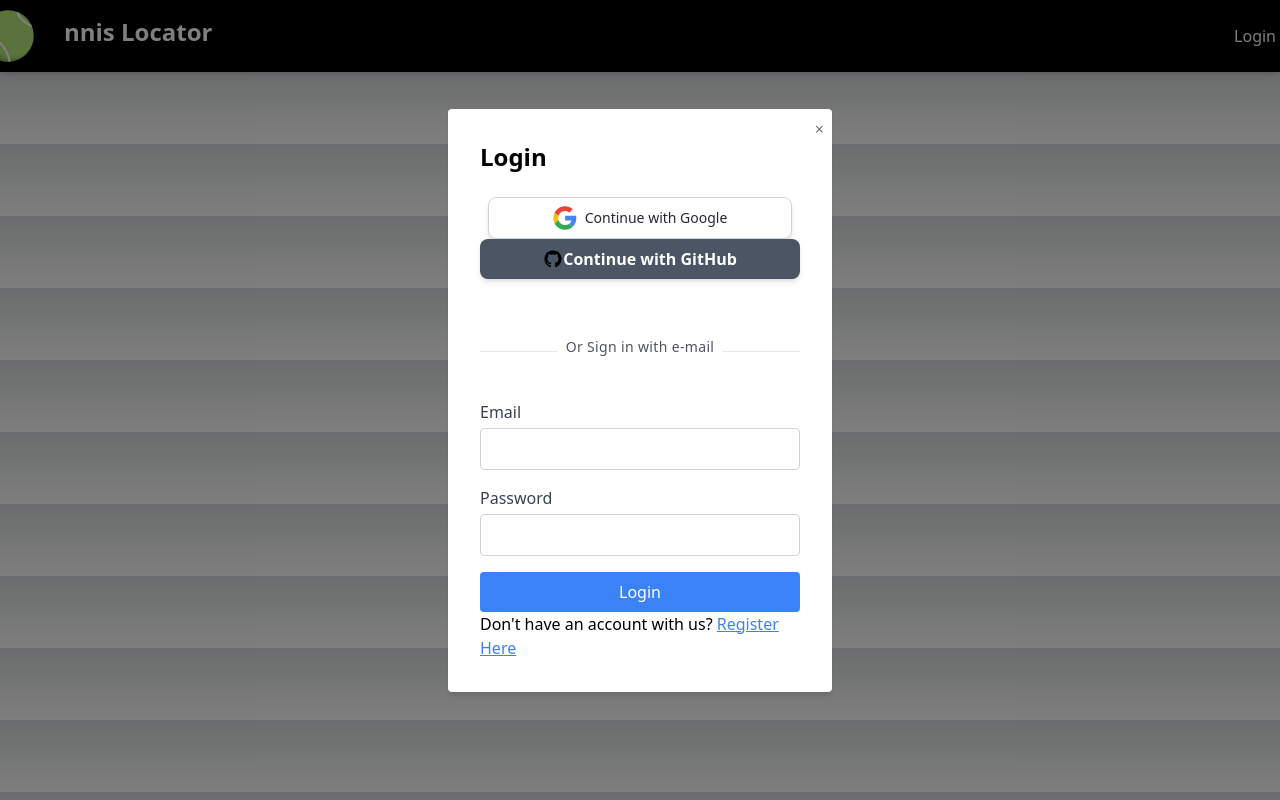
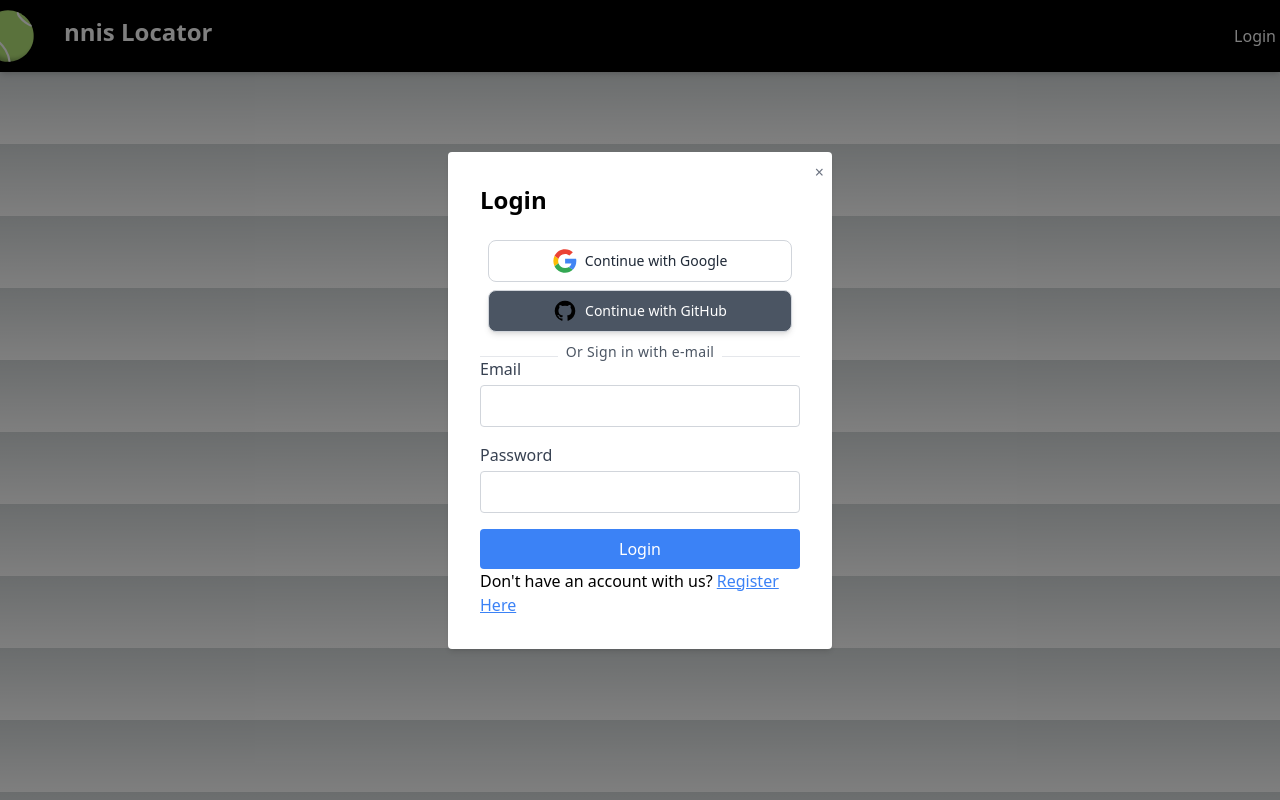
Before and after one commit to Quoctynoob/Pro2, a Next.js app in the folder tennis-app/: page /login in a window 1280 px wide. Built offline with nearby package versions, Linux system fonts and the light colour scheme; no server answers.

Commit message:
Finish loginmodal

```diff
--- a/tennis-app/app/components/LoginModal.tsx
+++ b/tennis-app/app/components/LoginModal.tsx
@@ -60,21 +60,23 @@ const LoginModal: React.FC<LoginModalProps> = ({ onClose }) => {
         <h1 className="text-2xl font-bold mb-6 text-black">Login</h1>
         {error && <p className="text-red-500 mb-4">{error}</p>}
         <form onSubmit={handleLogin}>
+          <div className="divide-y-8 divide-white">
             <div className="flex items-center justify-center">
-            <button type="button" className="flex items-center bg-white border border-gray-300 rounded-lg shadow-md px-16 py-2 text-sm font-medium text-gray-800 hover:bg-gray-200 focus:outline-none focus:ring-2 focus:ring-offset-2 focus:ring-gray-500" onClick={handleGoogleSignIn}>
+              <button type="button" className="flex items-center bg-white border border-gray-300 rounded-lg px-16 py-2 text-sm font-medium text-gray-800 hover:bg-gray-200 focus:outline-none focus:ring-2 focus:ring-offset-2 focus:ring-gray-500" onClick={handleGoogleSignIn}>
                   <img src="/icons/logingoogle.svg" alt="google icon" className="h-6 w-6 mr-2"/>
                   <span>Continue with Google</span>
               </button>
             </div>
 
             <div className="flex items-center justify-center">
-            <button type="button" className="py-2 px-4 max-w-md flex justify-center items-center bg-gray-600 hover:bg-gray-700 focus:ring-gray-500 focus:ring-offset-gray-200 text-white w-full transition ease-in duration-200 text-center text-base font-semibold shadow-md focus:outline-none focus:ring-2 focus:ring-offset-2 rounded-lg" onClick={handleGithubSignIn}>
-              <img src="/icons/logingithub.svg" alt="github icon" />
+              <button type="button" className="flex items-center bg-gray-600 border border-gray-300 rounded-lg shadow-md px-16 py-2 text-sm font-medium text-white hover:bg-gray-700 focus:outline-none focus:ring-2 focus:ring-offset-2 focus:ring-gray-500 focus:ring-offset-gray-200" onClick={handleGithubSignIn}>
+                <img src="/icons/logingithub.svg" alt="github icon" className="h-6 w-6 mr-2" />
                 <span>Continue with GitHub</span>
               </button>
             </div>
+          </div>
 
-          <div className="my-12 border-b text-center">
+          <div className=" border-b text-center">
             <div className="leading-none px-2 inline-block text-sm text-gray-600 tracking-wide font-medium bg-white transform translate-y-1/2">
                 Or Sign in with e-mail
             </div>
--- a/tennis-app/pages/_document.tsx
+++ b/tennis-app/pages/_document.tsx
@@ -6,7 +6,7 @@ class MyDocument extends Document {
             <Html>
                 <Head>
                     {/*Favicon*/}
-                    <link rel="icon" href="/public/favicon/tennis-ball.ico"/>
+                    <link rel="icon" href="/favicon/tennis-ball.ico"/>
 
                     <script type="module" src="https://unpkg.com/ionicons@7.1.0/dist/ionicons/ionicons.esm.js"></script>
                     <script noModule src="https://unpkg.com/ionicons@7.1.0/dist/ionicons/ionicons.js"></script>
```
Also changed, not shown: tennis-app/app/components/loginForm.tsx (deleted, +0 -107 lines), tennis-app/public/icons/logingithub.svg. Lines whose indentation alone changed are shown as unchanged.
